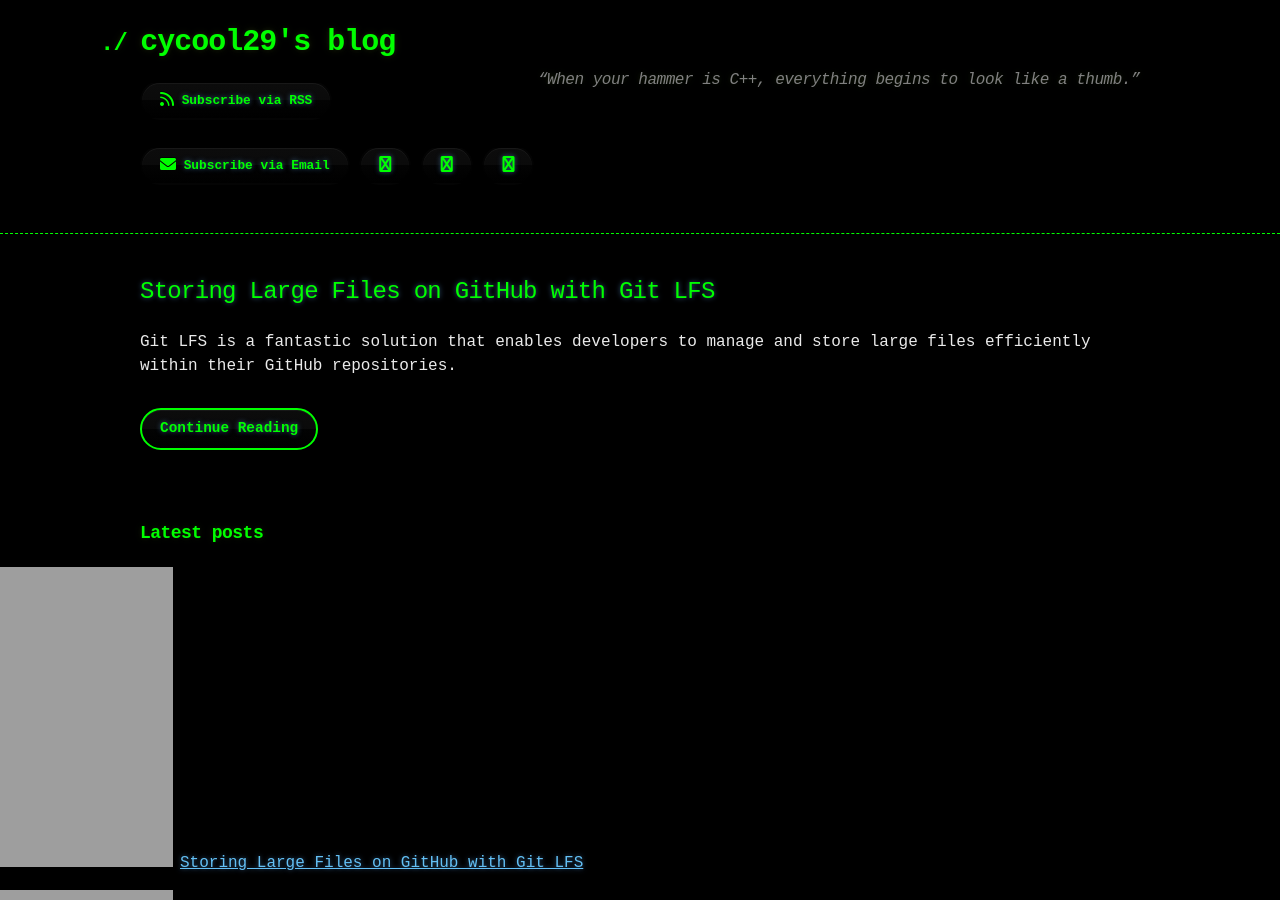
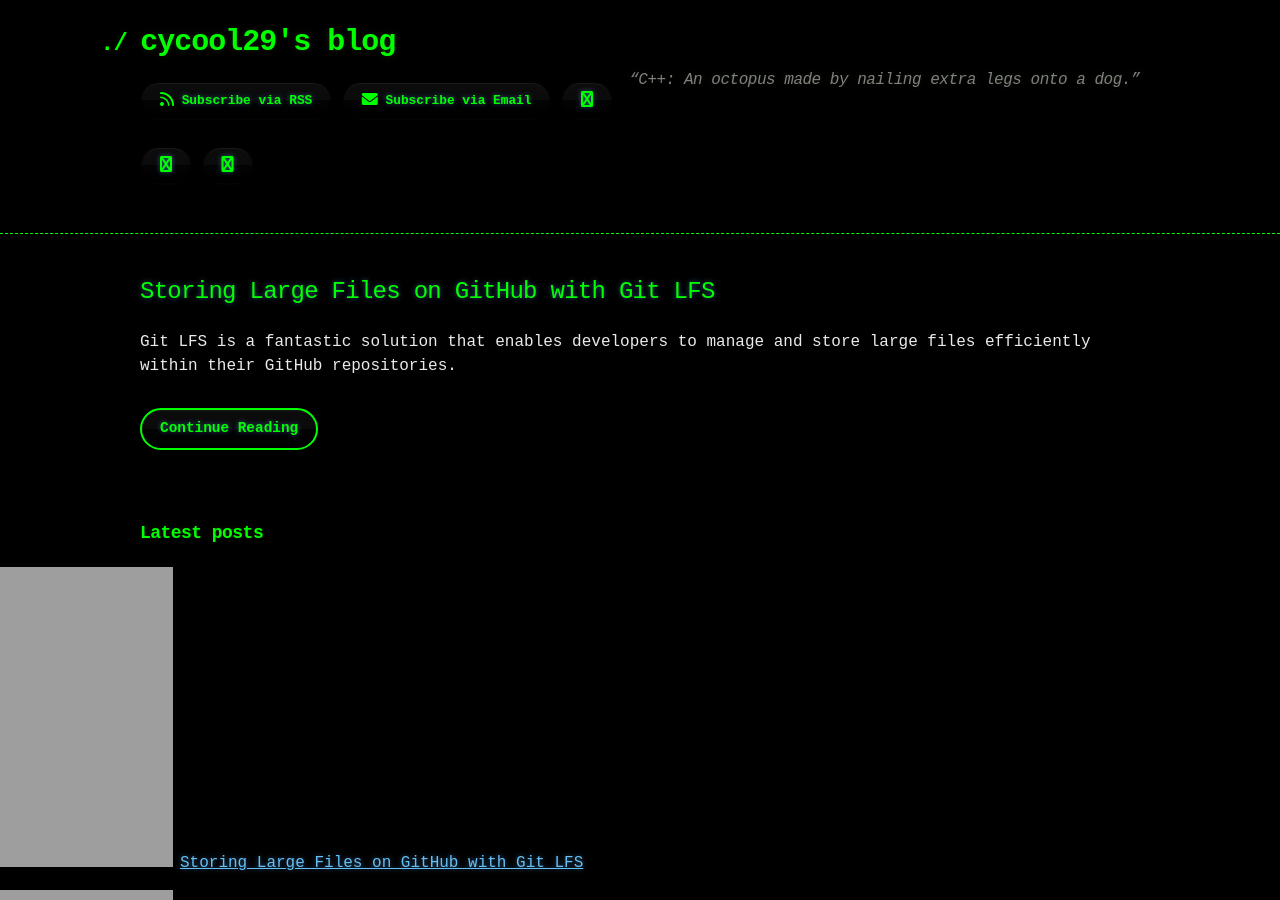
Before and after one commit to cycool29/cycool29.github.io, a Jekyll site: the page built from index.md, in a window 1280 px wide and 900 px high. Built offline with Jekyll 4.4.1, drawn with Linux system fonts in a browser that asks for light colours; a style sheet for code colours, icons or effects is not loaded.

Commit message:
Update quotes

```diff
--- a/_config.yml
+++ b/_config.yml
@@ -1,5 +1,5 @@
 title: cycool29's blog
-description: "“When your hammer is C++, everything begins to look like a thumb.” "
+description: "“C++: An octopus made by nailing extra legs onto a dog.” "
 bio: A high school student. Intermediate in Python, Git, Bash. Learning JavaScript. He/Him. "
 author: cycool29
 url: https://cycool29.github.io
```
